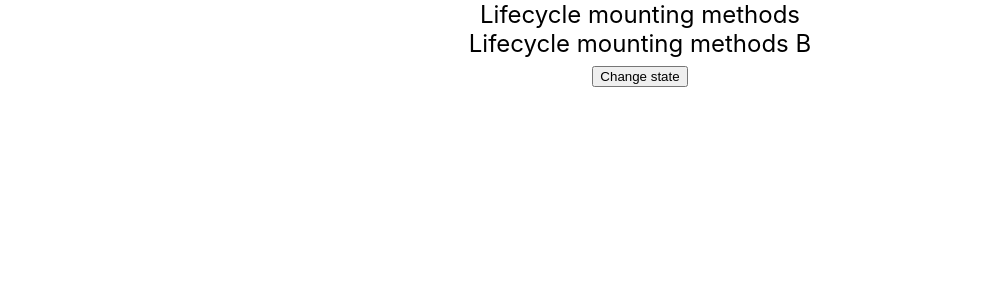
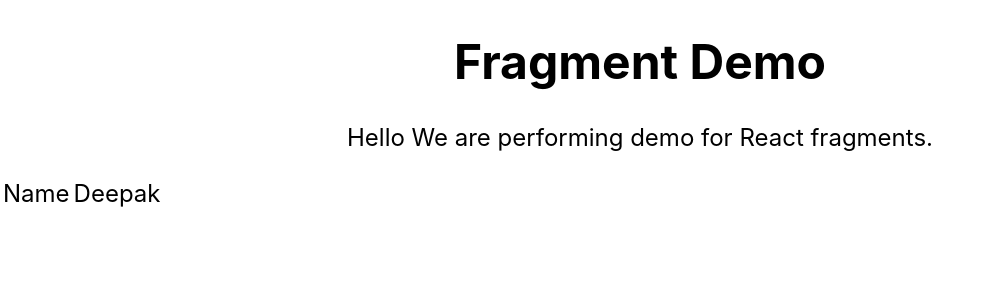
Before and after one commit to Depz-Bastz/Learning-Reacr, a React (Create React App) app in the folder reactlearning/: page / in a window 1280 px wide. Shown: the top 300 px of the page, without its empty margins (0-989 px from the left). Built offline with nearby package versions, Linux system fonts and the light colour scheme.

Commit message:
react fragments

```diff
--- a/reactlearning/src/App.js
+++ b/reactlearning/src/App.js
@@ -18,16 +18,21 @@ import './App.css';
 // import './appstyles.css';
 // import styles from './appStyles.modules.css';
 // import Form from './components/Form';
-import Lifefcyclea from './components/Lifefcyclea';
+// import Lifefcyclea from './components/Lifefcyclea';
+import FragmentDemo from './components/FragmentDemo';
+import Table from './components/Table';
 
 function App() {
   return (
     <div className="App">
       <header>
-      <Lifefcyclea />
+
+      <FragmentDemo />
+      <Table />
 
 
       {/*
+      <Lifefcyclea />
       <Form />
       <Inline />
       <Stylesheets primary={true} />
--- /dev/null
+++ b/reactlearning/src/components/Column.js
@@ -0,0 +1,13 @@
+import React from 'react'
+
+function Column() {
+    return (
+        <React.Fragment>
+            <td>Name</td>
+            <td>Deepak</td>
+
+        </React.Fragment>
+    )
+}
+
+export default Column
--- /dev/null
+++ b/reactlearning/src/components/FragmentDemo.js
@@ -0,0 +1,16 @@
+import React from 'react'
+
+function FragmentDemo() {
+    return (
+        <React.Fragment>
+        <h1>
+            Fragment Demo
+        </h1>
+        <p>
+            Hello We are performing demo for React fragments.
+        </p>
+        </React.Fragment>
+    )
+}
+
+export default FragmentDemo
--- /dev/null
+++ b/reactlearning/src/components/Table.js
@@ -0,0 +1,18 @@
+import React from 'react'
+import Column from './Column'
+
+function Table() {
+    return (
+        <div>
+            <table>
+                <tbody>
+                    <tr>
+                        <Column />
+                    </tr>
+                </tbody>
+            </table>
+        </div>
+    )
+}
+
+export default Table
```
